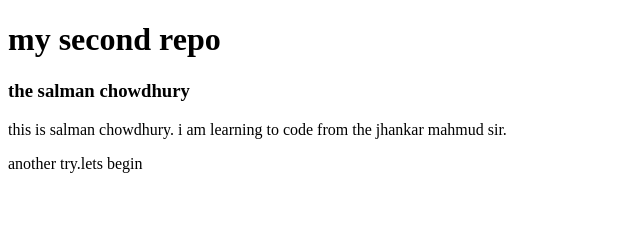
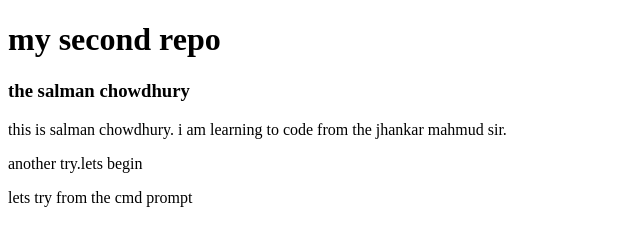
Before and after one commit to salmanchy/my-second-repo, a plain HTML site: page index.html in a window 1280 px wide. Shown: the whole page, without its empty margins (0-640 px from the left). Drawn offline with Linux system fonts and the light colour scheme.

Commit message:
lets tried from the cmd prompt

```diff
--- a/index.html
+++ b/index.html
@@ -11,5 +11,6 @@
     <h3>the salman chowdhury</h3>
     <p>this is salman chowdhury. i am learning to code from the jhankar mahmud sir.</p>
     <p>another try.lets begin</p>
+    <p>lets try from the cmd prompt</p>
 </body>
 </html>
```
